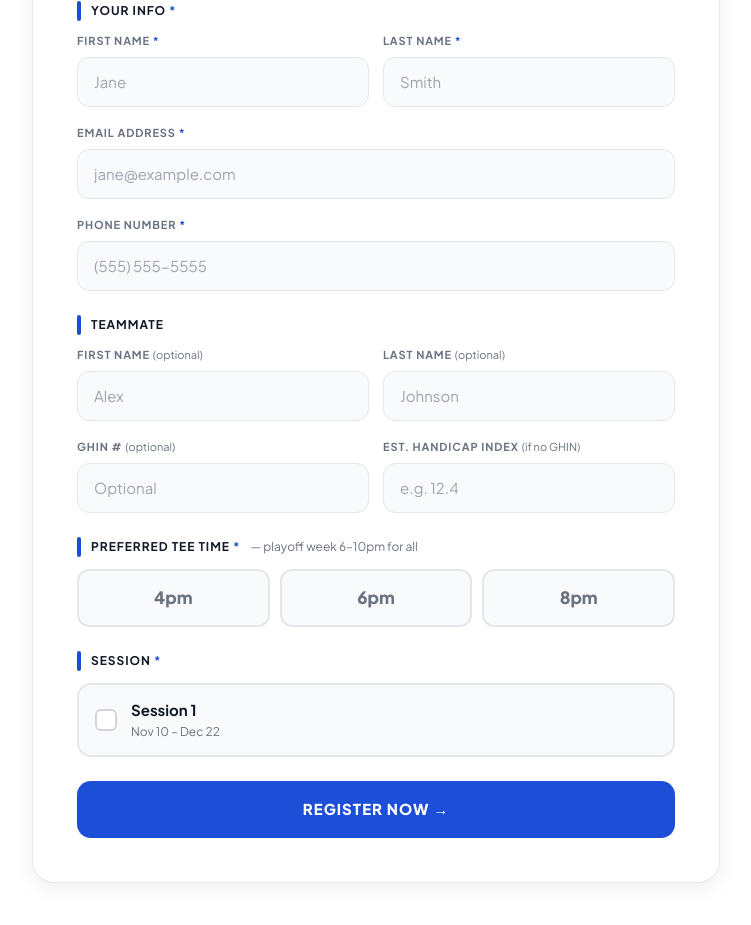
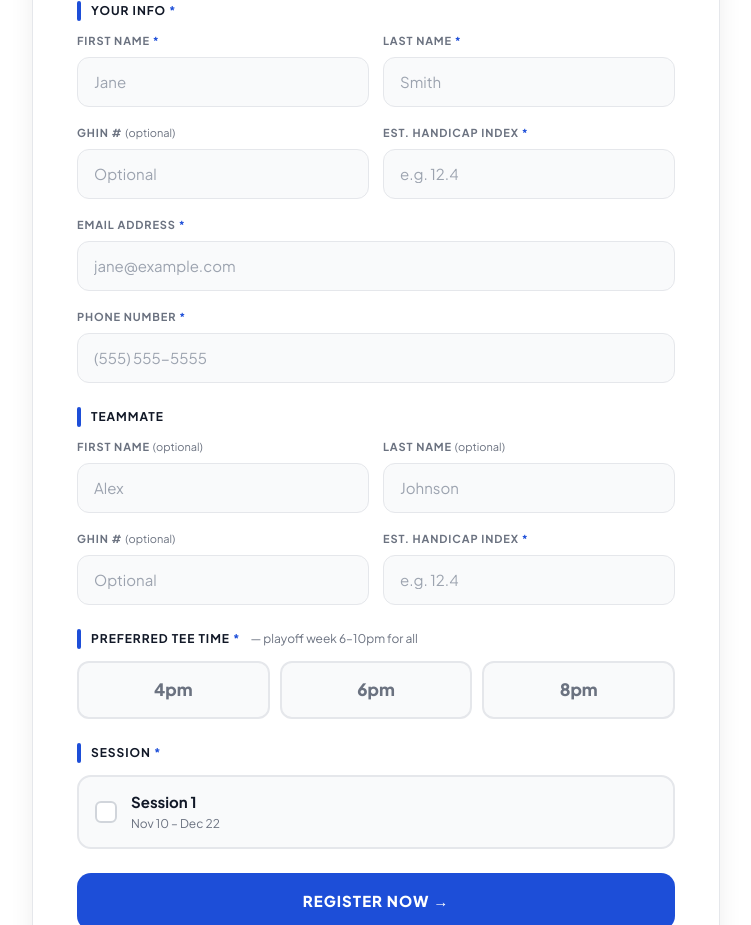
Before and after one commit to rickyhowcroft-dot/skramblehouse-westside, a Next.js app: page /league-registration in a window 1280 px wide. Shown: the part 1620-2545 px from the top of the page, without its empty margins (264-1015 px from the left). Built offline with nearby package versions, Linux system fonts and the light colour scheme.

Commit message:
league-reg: GHIN/HC in Your Info + Teammate sections, conditional validation

```diff
--- a/app/api/league-registration/route.ts
+++ b/app/api/league-registration/route.ts
@@ -61,8 +61,10 @@ export async function POST(req: Request) {
   const leagueNights       = sanitizeArr(body.leagueNights)
   const timeSlot           = sanitize(body.timeSlot)
   const sessions           = sanitizeArr(body.sessions)
-  const teammateFirstName  = sanitize(body.teammateFirstName)
-  const teammateLastName   = sanitize(body.teammateLastName)
+  const teammateFirstName   = sanitize(body.teammateFirstName)
+  const teammateLastName    = sanitize(body.teammateLastName)
+  const teammateGhin        = sanitize(body.teammateGhin)
+  const teammateEstimatedHcp = sanitize(body.teammateEstimatedHcp)
 
   // Required
   if (!firstName || !lastName)       return NextResponse.json({ error: 'First and last name are required.' }, { status: 400 })
@@ -95,8 +97,10 @@ export async function POST(req: Request) {
       league_nights:         leagueNights,
       time_slot:             timeSlot,
       sessions,
-      teammate_first_name:   teammateFirstName || null,
-      teammate_last_name:    teammateLastName || null,
+      teammate_first_name:    teammateFirstName || null,
+      teammate_last_name:     teammateLastName || null,
+      teammate_ghin_number:   teammateGhin || null,
+      teammate_estimated_hcp: teammateEstimatedHcp || null,
     })
     .select('id')
     .single()
@@ -117,9 +121,11 @@ export async function POST(req: Request) {
     leagueNights:      leagueNights.map(n => NIGHT_LABELS[n] ?? n),
     timeSlot,
     sessions:          sessions.map(s => SESSION_LABELS[s] ?? s),
-    teammateFirstName: teammateFirstName || null,
-    teammateLastName:  teammateLastName || null,
-    registrationId:    inserted?.id ?? '',
+    teammateFirstName:    teammateFirstName || null,
+    teammateLastName:     teammateLastName || null,
+    teammateGhin:         teammateGhin || null,
+    teammateEstimatedHcp: teammateEstimatedHcp || null,
+    registrationId:       inserted?.id ?? '',
   }
   sendLeagueRegistrationNotification(emailPayload)
     .catch(err => console.error('[league-reg] admin email error', (err as Error).message))
--- a/app/league-registration/page.tsx
+++ b/app/league-registration/page.tsx
@@ -36,6 +36,8 @@ type Form = {
   sessions: string[]
   teammateFirstName: string
   teammateLastName: string
+  teammateGhin: string
+  teammateEstimatedHcp: string
   website: string
 }
 
@@ -45,6 +47,7 @@ const EMPTY: Form = {
   leagueNights: ['tuesday'], // Tuesday only — always set
   timeSlot: '', sessions: [],
   teammateFirstName: '', teammateLastName: '',
+  teammateGhin: '', teammateEstimatedHcp: '',
   website: '',
 }
 
@@ -57,6 +60,9 @@ export default function LeagueRegistrationPage() {
   const handleSubmit = async (e: React.FormEvent) => {
     e.preventDefault()
     setError('')
+    if (!form.ghin && !form.estimatedHcp) return setError('Please enter your GHIN # or Estimated Handicap Index.')
+    const hasTeammate = form.teammateFirstName || form.teammateLastName
+    if (hasTeammate && !form.teammateGhin && !form.teammateEstimatedHcp) return setError('Please enter your teammate\'s GHIN # or Estimated Handicap Index.')
     if (!form.timeSlot)          return setError('Please select a time slot.')
     if (form.sessions.length === 0) return setError('Please select a session.')
     setLoading(true)
@@ -238,6 +244,14 @@ export default function LeagueRegistrationPage() {
                   <Field label="Last Name"><input type="text" required maxLength={60} placeholder="Smith"
                     value={form.lastName} onChange={e => setForm(p => ({ ...p, lastName: e.target.value }))} /></Field>
                 </div>
+                <div className="two-col">
+                  <Field label="GHIN #" optional><input type="text" placeholder="Optional"
+                    value={form.ghin} onChange={e => setForm(p => ({ ...p, ghin: e.target.value }))} /></Field>
+                  <Field label="Est. Handicap Index" optional={!!form.ghin} hint={form.ghin ? undefined : 'required if no GHIN'}>
+                    <input type="text" placeholder="e.g. 12.4"
+                      value={form.estimatedHcp} onChange={e => setForm(p => ({ ...p, estimatedHcp: e.target.value }))} />
+                  </Field>
+                </div>
 
                 {/* ── Contact ── */}
                 <Field label="Email Address"><input type="email" required maxLength={254} placeholder="jane@example.com"
@@ -256,14 +270,12 @@ export default function LeagueRegistrationPage() {
                   <Field label="Last Name" optional><input type="text" maxLength={60} placeholder="Johnson"
                     value={form.teammateLastName} onChange={e => setForm(p => ({ ...p, teammateLastName: e.target.value }))} /></Field>
                 </div>
-
-                {/* ── Handicap ── */}
                 <div className="two-col">
                   <Field label="GHIN #" optional><input type="text" placeholder="Optional"
-                    value={form.ghin} onChange={e => setForm(p => ({ ...p, ghin: e.target.value }))} /></Field>
-                  <Field label="Est. Handicap Index" optional hint="if no GHIN">
+                    value={form.teammateGhin} onChange={e => setForm(p => ({ ...p, teammateGhin: e.target.value }))} /></Field>
+                  <Field label="Est. Handicap Index" optional={!!form.teammateGhin} hint={form.teammateGhin ? undefined : 'required if no GHIN'}>
                     <input type="text" placeholder="e.g. 12.4"
-                      value={form.estimatedHcp} onChange={e => setForm(p => ({ ...p, estimatedHcp: e.target.value }))} />
+                      value={form.teammateEstimatedHcp} onChange={e => setForm(p => ({ ...p, teammateEstimatedHcp: e.target.value }))} />
                   </Field>
                 </div>
 
--- a/lib/email.ts
+++ b/lib/email.ts
@@ -127,6 +127,8 @@ interface LeagueRegistrationPayload {
   sessions: string[]
   teammateFirstName: string | null
   teammateLastName: string | null
+  teammateGhin: string | null
+  teammateEstimatedHcp: string | null
   registrationId: string
 }
 
@@ -136,7 +138,7 @@ export async function sendLeagueRegistrationNotification(payload: LeagueRegistra
     return
   }
 
-  const { firstName, lastName, email, phone, ghin, estimatedHcp, leagueNights, timeSlot, sessions, teammateFirstName, teammateLastName } = payload
+  const { firstName, lastName, email, phone, ghin, estimatedHcp, leagueNights, timeSlot, sessions, teammateFirstName, teammateLastName, teammateGhin, teammateEstimatedHcp } = payload
   const resend = new Resend(process.env.RESEND_API_KEY)
   const recipients = (process.env.LEAGUE_NOTIFY_EMAIL ?? process.env.NOTIFY_EMAIL ?? '')
     .split(',').map(e => e.trim()).filter(Boolean)
@@ -162,6 +164,9 @@ export async function sendLeagueRegistrationNotification(payload: LeagueRegistra
           <tr><td style="padding:8px 0;color:#666;vertical-align:top">League Nights</td><td style="padding:8px 0;font-weight:600">${leagueNights.join('<br/>')}</td></tr>
           <tr><td style="padding:8px 0;color:#666;vertical-align:top">Time Slot</td><td style="padding:8px 0;font-weight:600">${timeSlot}</td></tr>
           <tr><td style="padding:8px 0;color:#666;vertical-align:top">Sessions</td><td style="padding:8px 0;font-weight:600">${sessions.join('<br/>')}</td></tr>
+          <tr><td style="padding:8px 0;color:#666;vertical-align:top">Teammate</td><td style="padding:8px 0;font-weight:600">${teammateName}</td></tr>
+          <tr><td style="padding:8px 0;color:#666;vertical-align:top">Teammate GHIN #</td><td style="padding:8px 0">${teammateGhin ?? '—'}</td></tr>
+          <tr><td style="padding:8px 0;color:#666;vertical-align:top">Teammate Est. HC</td><td style="padding:8px 0">${teammateEstimatedHcp ?? '—'}</td></tr>
         </table>
         <p style="margin-top:24px;color:#999;font-size:12px">Skramblehouse League Registration</p>
       </div>
```
Also changed, not shown: 1 other file (tests, documents, lock files or other folders).
